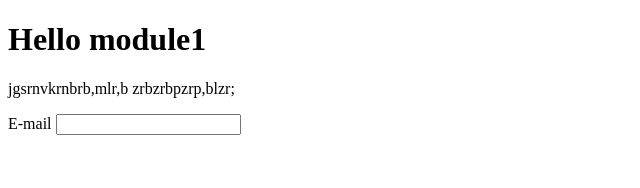
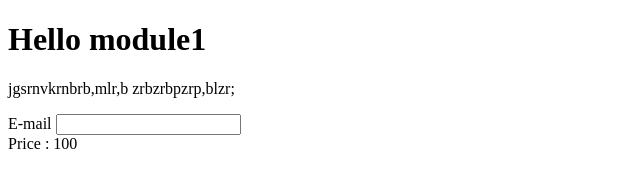
Before and after one commit to Riyazaws/Demo-git-repo, a plain HTML site: page index1.html in a window 1280 px wide. Shown: the full height of the page, 0-640 px from the left. Drawn offline with Linux system fonts and the light colour scheme.

Commit message:
added price

```diff
--- a/index1.html
+++ b/index1.html
@@ -12,5 +12,6 @@
         <label for="">E-mail</label>
         <input type="text">
     </form>
+    Price : 100
 </body>
 </html>
```
